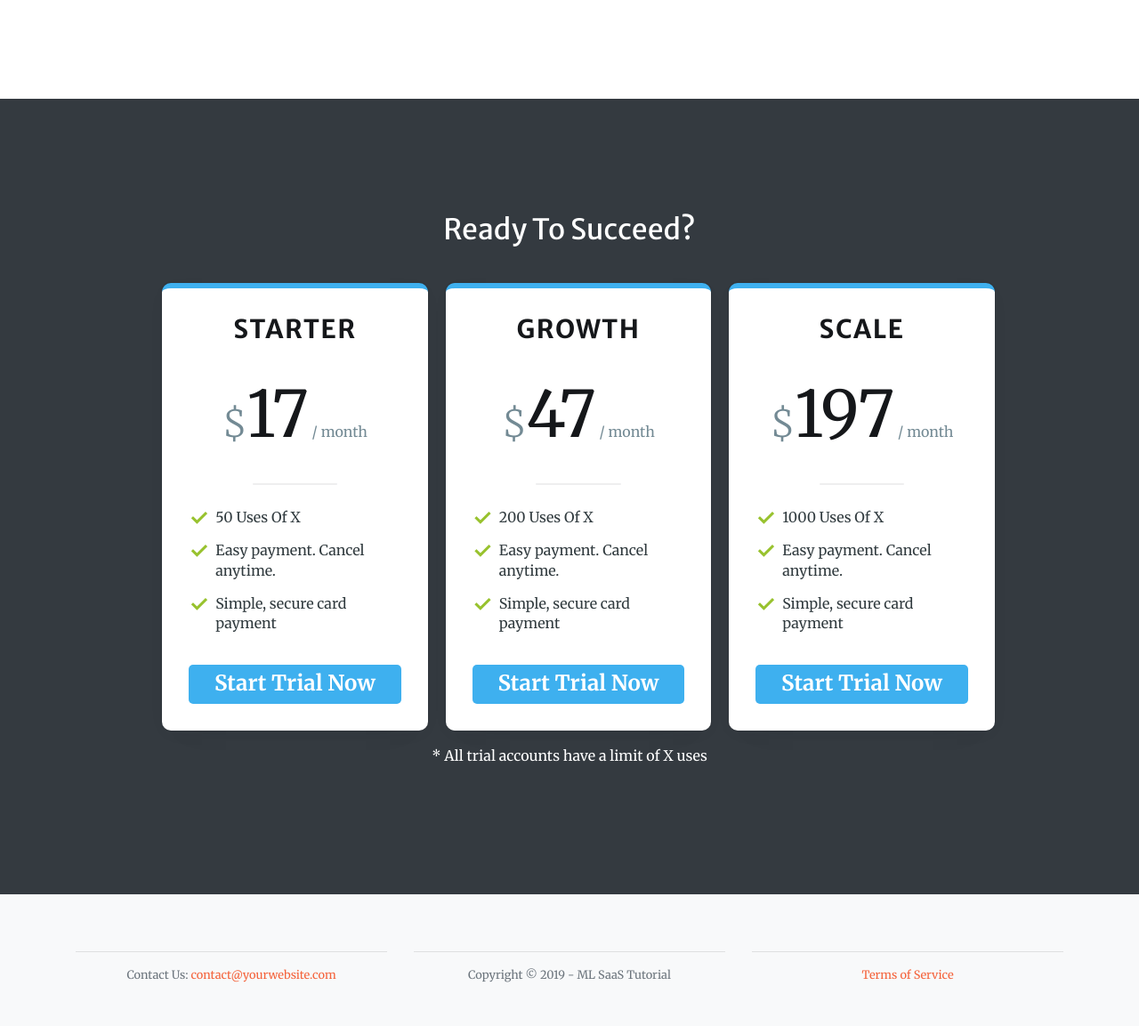
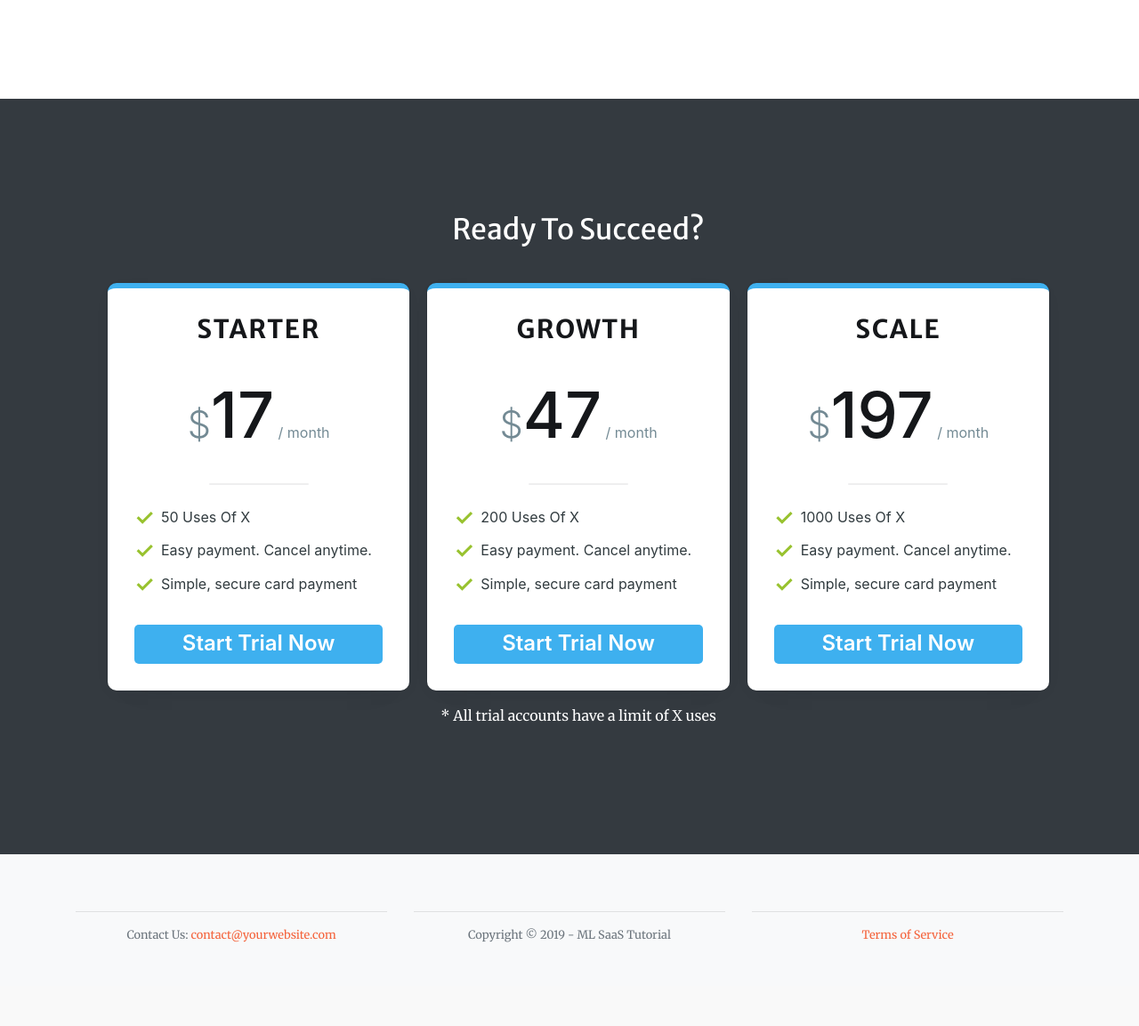
Before and after one commit to casper-hansen/Flask-Stripe-MySQL-Bootstrapped, a Flask app: page / in a window 1280 px wide. Shown: the part 1255-2408 px from the top of the page at 89% size. After the commit the page ends 2314 px from the top, so only its background shows below. Run offline with Flask 2, Linux system fonts and the light colour scheme; parts of the project's set-up code (start-up, migrations or seed data) failed here and were passed over; some libraries are stand-ins or nearby versions.

Commit message:
Fixed styling

```diff
--- a/frontend/static/css/pricing.css
+++ b/frontend/static/css/pricing.css
@@ -136,6 +136,20 @@
     box-shadow: none;
 }
 
+#checkout-front-page {
+    font-family: Nunito,
+                -apple-system,
+                BlinkMacSystemFont,
+                "Segoe UI",
+                Roboto,
+                "Helvetica Neue",Arial,sans-serif,"Apple Color Emoji","Segoe UI Emoji","Segoe UI Symbol","Noto Color Emoji";
+}
+
+#checkout-front-page {
+    width: 100%;
+    margin: 0 auto;
+}
+
 @media (max-width: 1250px) {
     .checkout-box {
         flex-direction: column;
--- a/frontend/templates/index.html
+++ b/frontend/templates/index.html
@@ -100,9 +100,9 @@ id="page-top"
 
 <section class="page-section bg-dark text-white">
   <div class="container text-center">
-    <h2 class="mb-4">Ready To Succeed?</h2>
+    <h2 class="mb-4" style="margin-left:20px;">Ready To Succeed?</h2>
     <div class="p-3">
-        <div class="checkout-box">
+        <div class="checkout-box" id="checkout-front-page">
             <div class="checkout-plan">
                 <header class="checkout-plan-header">
                     <h3>Starter</h3>
@@ -147,7 +147,7 @@ id="page-top"
             </div>
         </div>
     </div>
-    <p>* All trial accounts have a limit of X uses</p>
+    <p style="margin-left:20px;">* All trial accounts have a limit of X uses</p>
 
   </div>
 </section>
```
